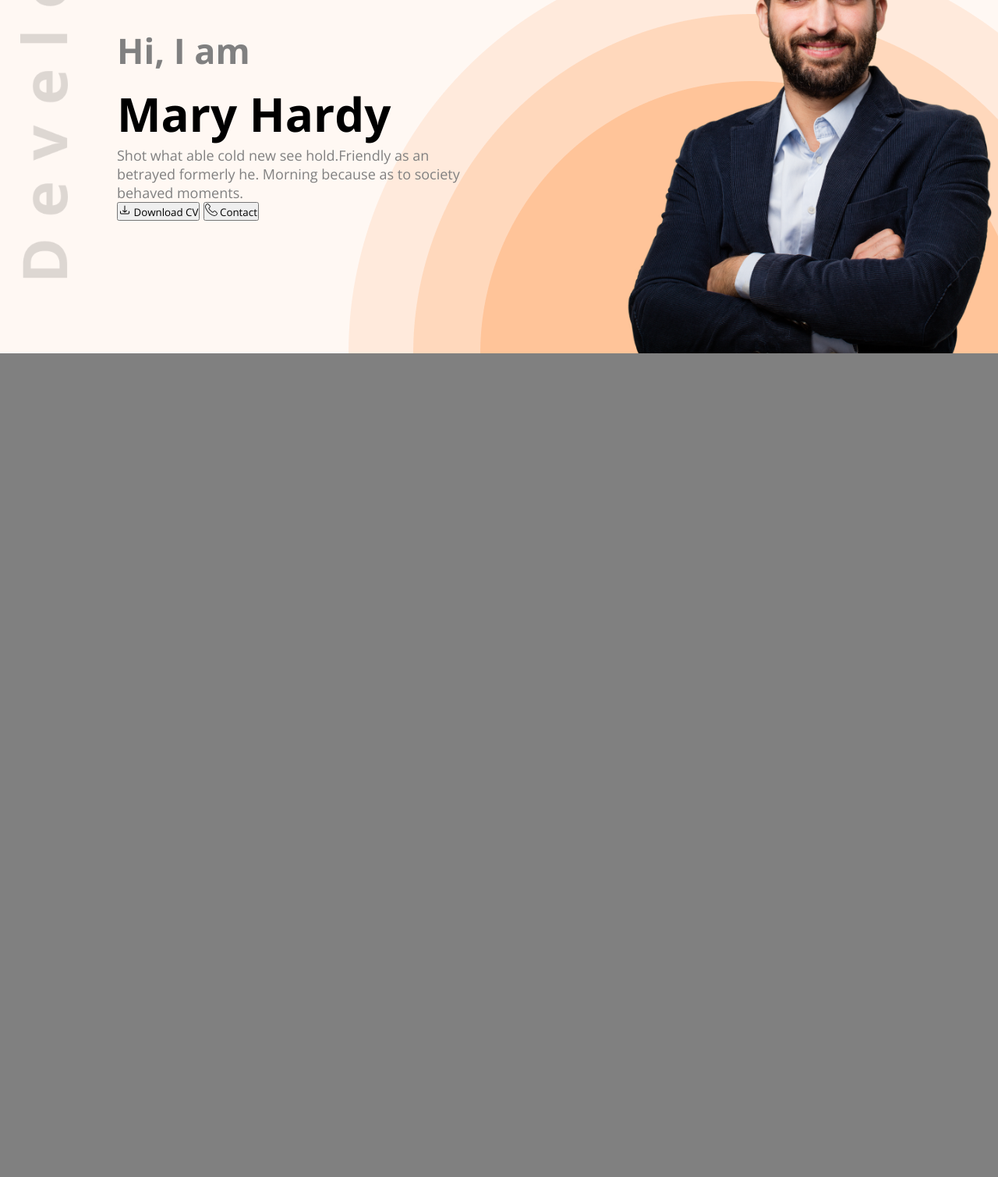
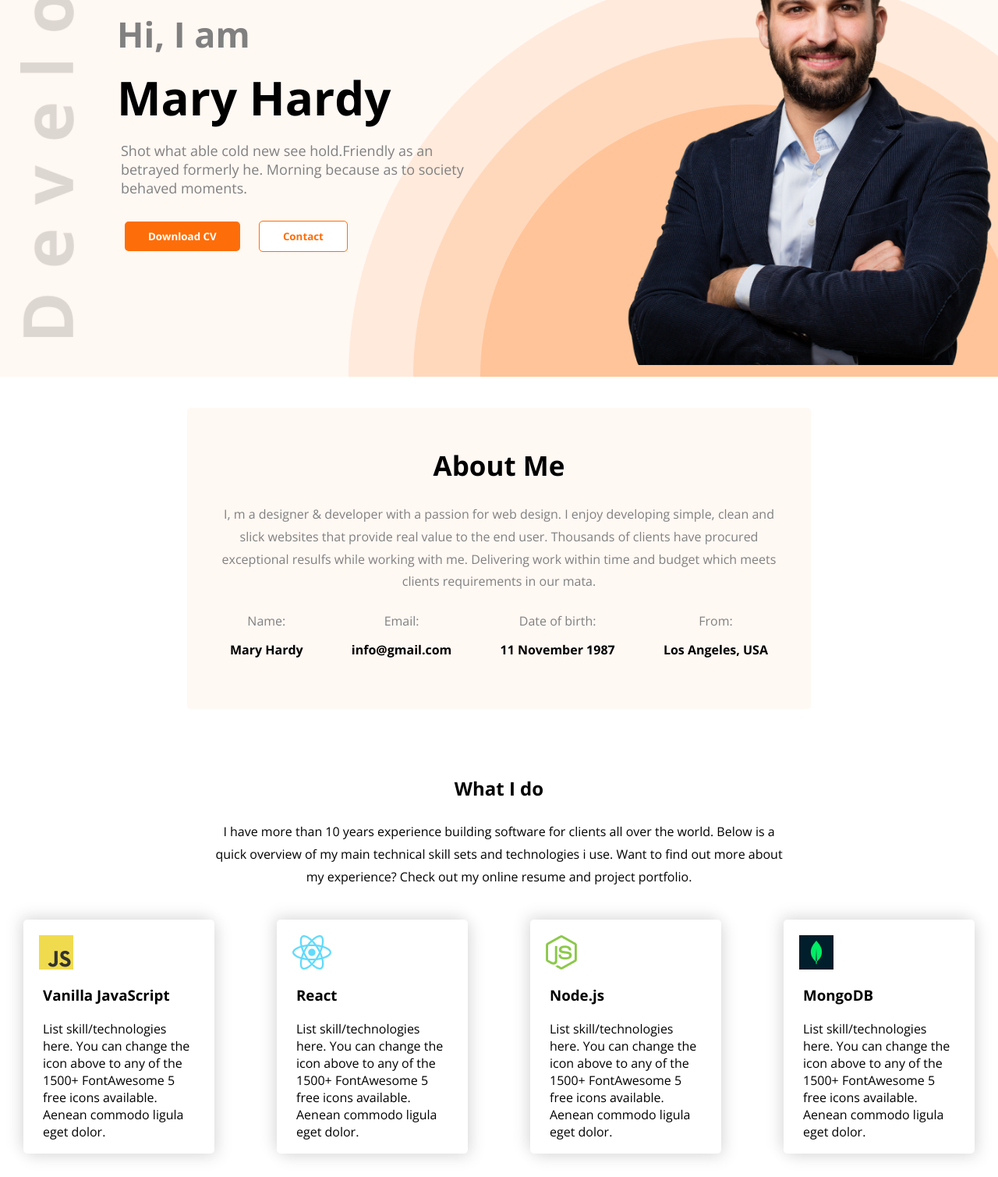
Before and after one commit to mdsabbirahmedbd/Web-Developer-Portfolio, a plain HTML site: page index.html in a window 1280 px wide. Shown: the part 248-1757 px from the top of the page at 78% size. Before the commit the page ends 800 px from the top, so only its background shows below. Drawn offline with nearby package versions, Linux system fonts and the light colour scheme.

Commit message:
connect my content

```diff
--- a/index.html
+++ b/index.html
@@ -20,6 +20,8 @@
         </ul>
       </nav>
 
+
+
       <div class="bannar">
         <img class="developer" src="Images/developer.png" alt="">
         <div class="discription">
@@ -29,13 +31,140 @@
             Shot what able cold new see hold.Friendly as an betrayed formerly he. Morning because as to society behaved
             moments.
           </p>
-          <button class="btn2"><img src="Images/icon/download.png" alt="" /> Download CV</button>
-          <button class="btn3"><img src="Images/icon/telephone.png" alt="" /> Contact</button>
+
+          <button class="btn2">Download CV</button>
+          <button class="btn3">Contact</button>
         </div>
         <img class="hardy" src="Images/hardy.png" alt="">
       </div>
+    </header>
 
 
-    </header>
+   <main>
+    <section class="about-me">
+      <h1 class="about-title">About Me</h1>
+      <p class="about-para">I, m a designer & developer with a passion for web design. I enjoy developing simple, clean and slick websites that provide real value to the end user. Thousands of clients have procured exceptional resulfs while working with me. Delivering work within time and budget which meets clients requirements in our mata.</p>
+
+     <div class="about-container">
+      <div class="about-info">
+        <h4 class="info-title">Name:</h4>
+        <p class="info-discription">Mary Hardy </p>
+      </div>
+      <div class="about-info">
+        <h4 class="info-title">Email:</h4>
+        <p class="info-discription">info@gmail.com</p>
+      </div>
+      <div class="about-info">
+        <h4 class="info-title">Date of birth:</h4>
+        <p class="info-discription">11 November 1987</p>
+      </div>
+      <div class="about-info">
+        <h4 class="info-title">From:</h4>
+        <p class="info-discription">Los Angeles, USA</p>
+      </div>
+     </div>
+    </section>
+
+       <section class="whate-do">
+          <h1 class="whate-title">What I do</h1>
+          <p class="whate-para">I have more than 10 years experience building software for clients all over the world. Below is a quick overview of my main technical skill sets and technologies i use. Want to find out more about my experience? Check out my online resume and project portfolio.</p>
+
+       <div class="card">
+
+          <div class="section-card">
+            <img src="Images/icon/js.png" alt="">
+            <h3>Vanilla JavaScript</h3>
+            <p>List skill/technologies here. You can change the icon above to any of the 1500+ FontAwesome 5 free icons available. Aenean commodo ligula eget dolor.</p>
+          </div>
+          <div class="section-card">
+            <img src="Images/icon/react.png" alt="">
+            <h3>React</h3>
+            <p>List skill/technologies here. You can change the icon above to any of the 1500+ FontAwesome 5 free icons available. Aenean commodo ligula eget dolor.</p>
+          </div>
+          <div class="section-card">
+            <img src="Images/icon/nodejs.png" alt="">
+            <h3>Node.js</h3>
+            <p>List skill/technologies here. You can change the icon above to any of the 1500+ FontAwesome 5 free icons available. Aenean commodo ligula eget dolor.</p>
+          </div>
+          <div class="section-card">
+            <img src="Images/icon/mongo.png" alt="">
+            <h3>MongoDB</h3>
+            <p>List skill/technologies here. You can change the icon above to any of the 1500+ FontAwesome 5 free icons available. Aenean commodo ligula eget dolor.</p>
+          </div>
+
+
+
+
+
+
+
+
+
+
+
+
+
+
+
+
+
+
+
+       </div>
+
+
+
+
+
+
+
+
+
+
+
+
+       </section>
+
+
+
+
+
+
+
+
+
+
+
+
+
+
+
+
+
+
+
+
+   </main>
+
+
+
+
+
+
+
+
+
+
+
+
+
+
+
+
+
+
+
+
+
   </body>
 </html>
--- a/style.css
+++ b/style.css
@@ -7,13 +7,13 @@
 html,body{
     width: 100%;
     height: 100%;
-    background: gray;
 }
 header{
  background-color: #FFF8F3;
  background-image: url('Images/header_bg.png');
  background-repeat: no-repeat;
  background-position: bottom right;
+ margin-bottom: 40px;
 }
 .logo-title{
     color: #FD6E0A;
@@ -42,6 +42,8 @@ nav ul li {
     border: none;
     padding: 15px 35px;
     border-radius: 5px;
+    color: white;
+    font-weight: 700;
 }
 .bannar{
     cursor: pointer;
@@ -51,9 +53,9 @@ nav ul li {
     /* padding: 50px 50px; */
 }
 .bannar .developer{
-    width:80px;
+    width:90px;
     position: absolute;
-    top: 0;
+    top: 0%;
     left: 2%;
 }
 .discription{
@@ -73,8 +75,97 @@ nav ul li {
 .discription h1{
     font-size: 60px;
     font-weight: bold;
+    margin-bottom: 10px;
 }
 .discription p{
     color: gray;
-    font-size: 18px ;
+    font-size: 18px;
+    margin-bottom: 15px;
 }
+.discription button{
+    padding: 10px 30px;
+    font-weight: 700;
+    margin: 10px;
+    border-radius: 5px;
+    position: relative;
+}
+.btn2{
+    border: none;
+    color: white;
+    background-color: #FD6E0A;
+}
+.btn3{
+    background-color: white;
+    color: #FD6E0A;
+    border: 1px solid #FD6E0A;
+}
+
+
+/* start main section  */
+.about-me{
+    max-width: 800px;
+    background-color: #FFF8F3;
+    margin: 0 auto;
+    padding: 40px 30px;
+    border-radius: 5px;
+}
+.about-title{
+    text-align: center;
+    font-size: 35px;
+    padding: 10px;
+}
+.about-para{
+    text-align: center;
+    line-height: 1.8;
+    color: gray;
+}
+.about-container{
+    display: flex;
+    justify-content: space-between;
+    text-align: center;
+    padding:20px;
+}
+.about-container .info-title{
+    color: gray;
+    font-weight: normal;
+}
+.about-container .info-discription{
+    font-weight: 800;
+}
+
+
+
+
+
+ /* start whate-do  */
+
+.whate-do{
+    margin-top:70px;
+    cursor: pointer;
+}
+.whate-do .whate-title,.whate-para{
+    text-align: center;
+    width: 800px;
+    margin: 0 auto;
+    padding: 10px 30px;
+    line-height: 1.8;
+}
+.card{
+  display: flex;
+  justify-content: center;
+  gap:80px;
+  padding: 30px;
+  cursor: pointer;
+}
+.section-card{
+    width: 250px;
+    height: 300px;
+    box-shadow: 5px 5px 20px rgba(0,0,0,0.1),
+    -5px -5px 20px rgba(0,0,0,0.1);
+    padding: 20px;
+    border-radius: 5px;
+}
+.section-card h3,p{
+    margin-top: 10px;
+    padding: 5px;
+}
```
